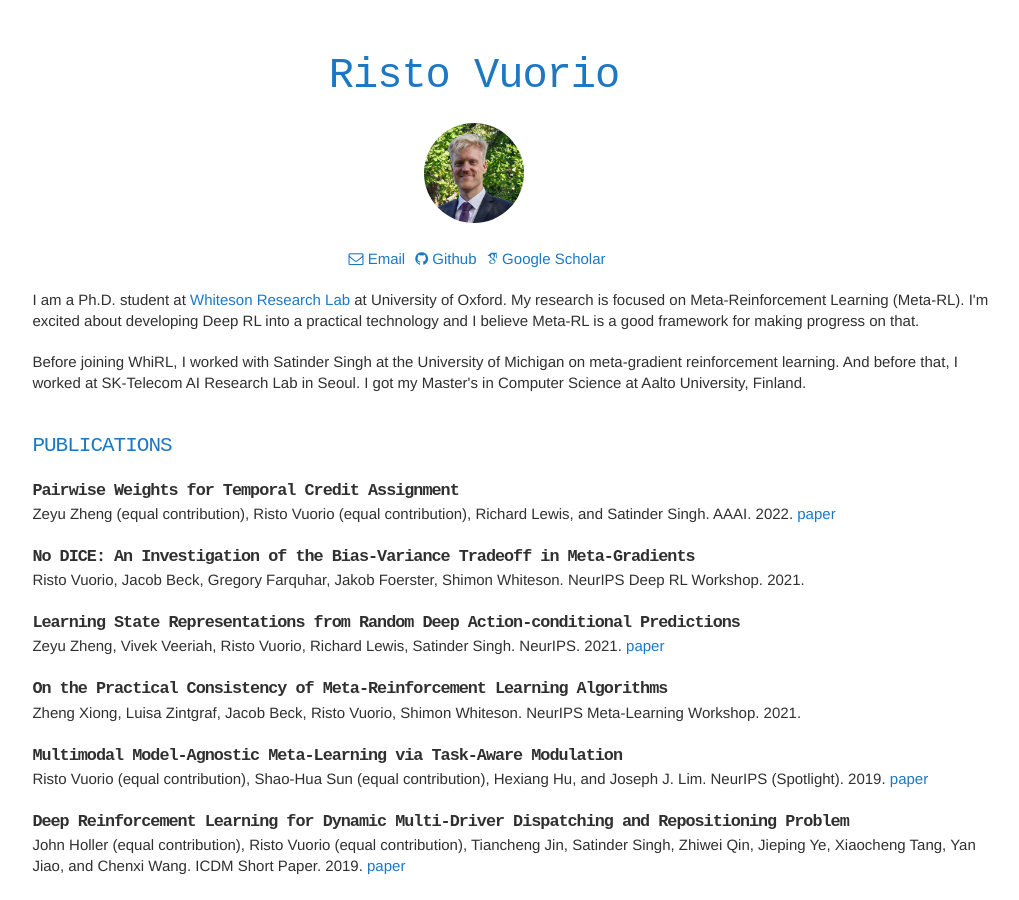
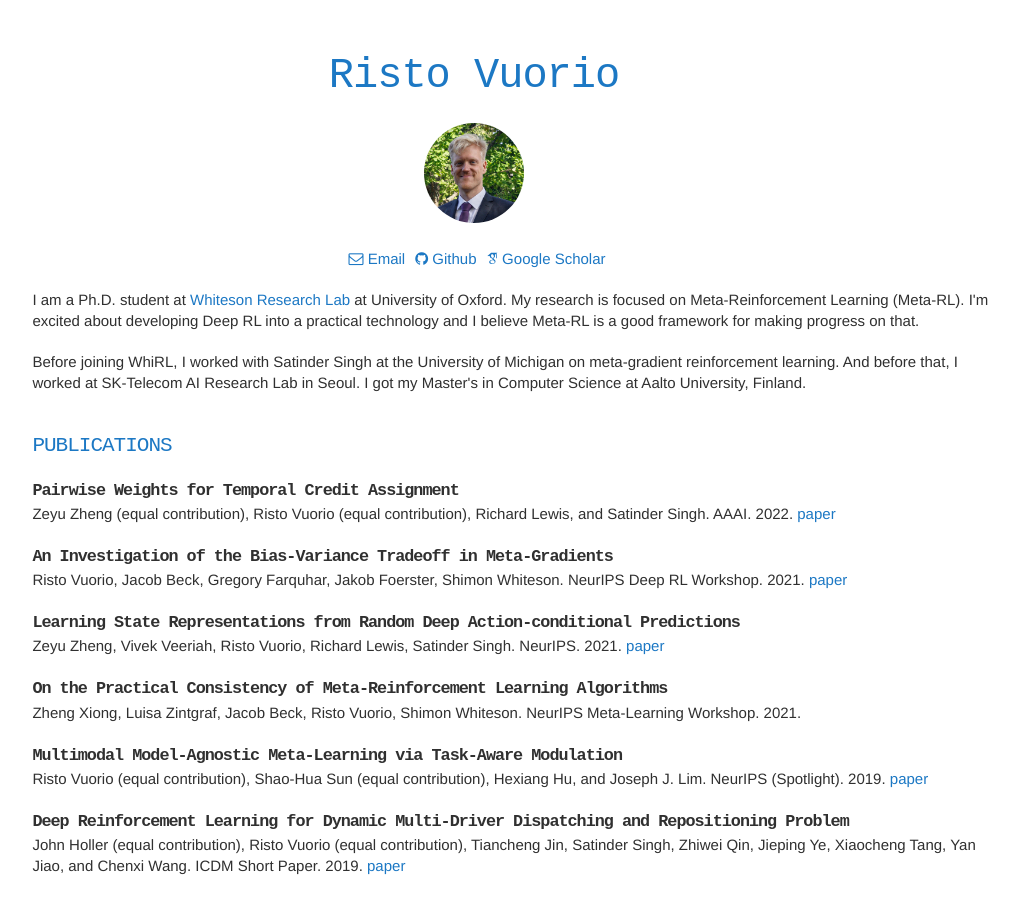
Before and after one commit to vuoristo/vuoristo.github.io, a Jekyll site: the page built from index.html, in a window 1280 px wide and 900 px high. Shown: the whole window, without its empty margins (166-1185 px from the left). Built offline with Jekyll 4.4.1, drawn with Linux system fonts in a browser that asks for light colours; nearby versions of some CDN libraries; some web fonts are replaced.

Commit message:
Update meta-gradient paper url

```diff
--- a/_data/publications.yaml
+++ b/_data/publications.yaml
@@ -3,10 +3,11 @@
   howpublished: AAAI
   year: 2022
   url: "https://arxiv.org/abs/2102.04999"
-- title: "No DICE: An Investigation of the Bias-Variance Tradeoff in Meta-Gradients"
+- title: "An Investigation of the Bias-Variance Tradeoff in Meta-Gradients"
   author: Risto Vuorio, Jacob Beck, Gregory Farquhar, Jakob Foerster, Shimon Whiteson
   howpublished: NeurIPS Deep RL Workshop
   year: 2021
+  url: "https://arxiv.org/abs/2209.11303"
 - title: "Learning State Representations from Random Deep Action-conditional Predictions"
   author: Zeyu Zheng, Vivek Veeriah, Risto Vuorio, Richard Lewis, Satinder Singh
   howpublished: NeurIPS
```
